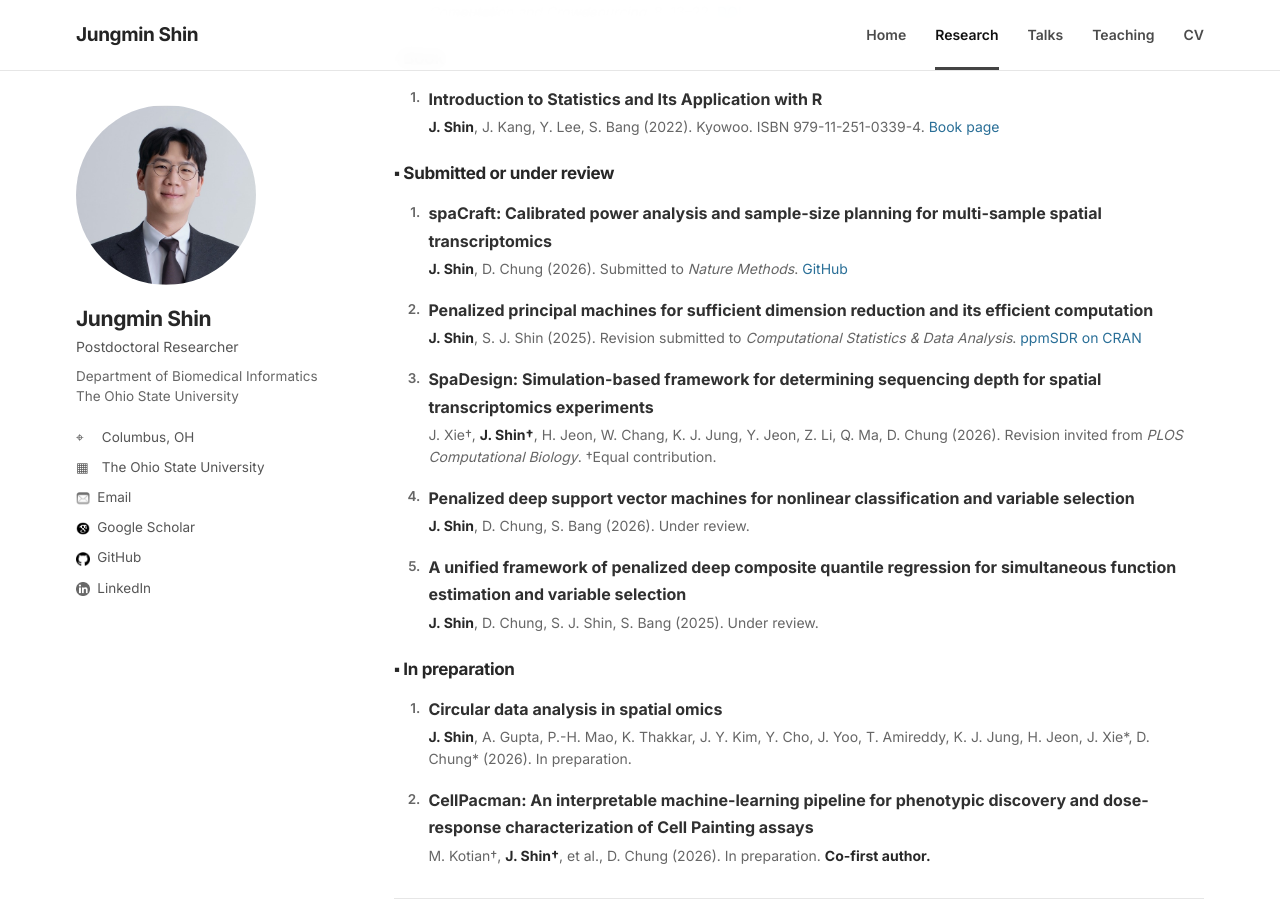
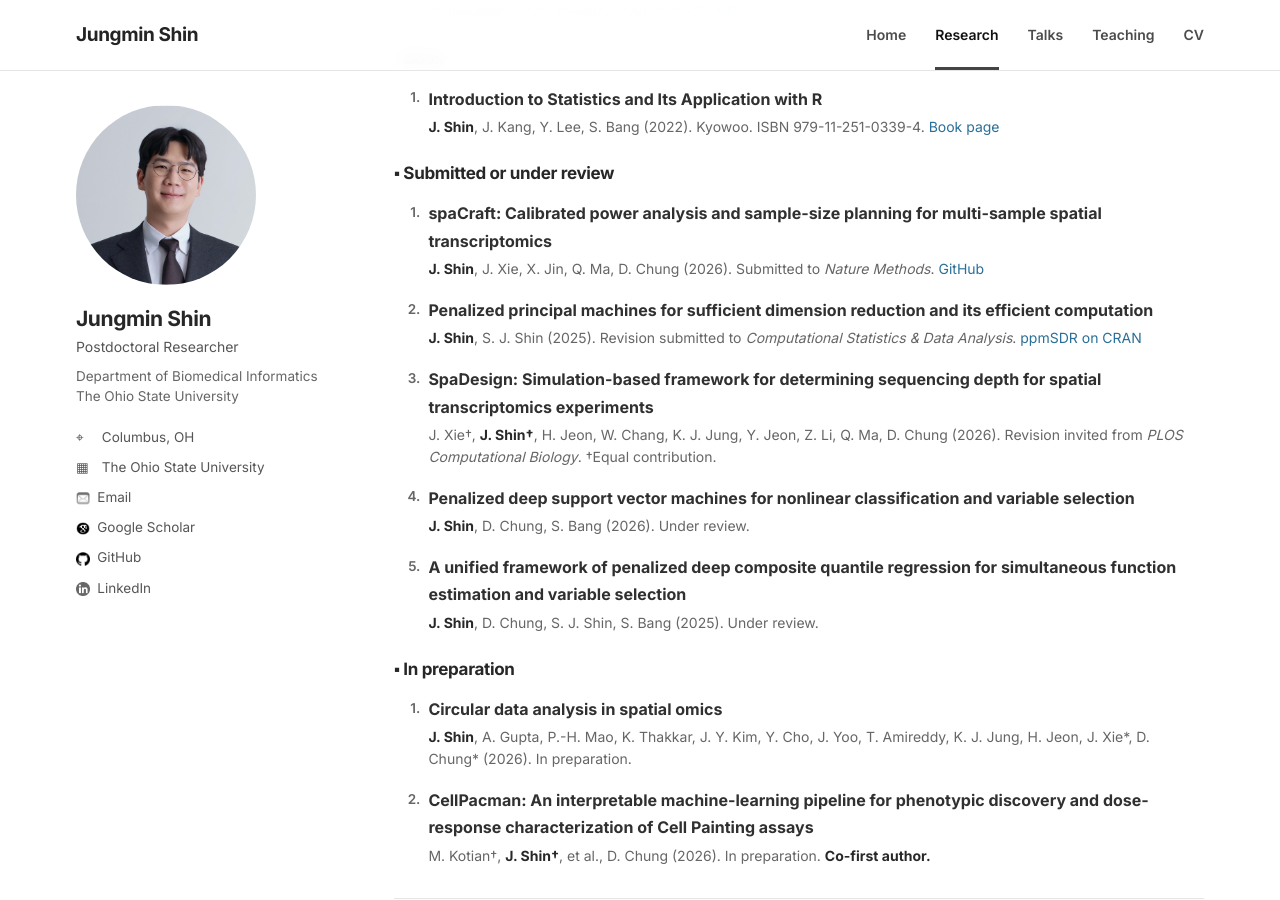
Before and after one commit to c16267/c16267.github.io, a Jekyll site: the page built from research.md, in a window 1280 px wide and 900 px high, scrolled down 742 px. Built offline with Jekyll 4.4.1, drawn with Linux system fonts in a browser that asks for light colours.

Commit message:
Update publication list in research.md

```diff
--- a/research.md
+++ b/research.md
@@ -32,7 +32,7 @@
 ### ▪ Submitted or under review
 
 <ol class="pub-list compact">
-  <li><div class="pub-title">spaCraft: Calibrated power analysis and sample-size planning for multi-sample spatial transcriptomics</div><div class="pub-meta"><strong>J. Shin</strong>, D. Chung (2026). Submitted to <em>Nature Methods</em>. <a href="https://github.com/c16267/spaCraft">GitHub</a></div></li>
+<li><div class="pub-title">spaCraft: Calibrated power analysis and sample-size planning for multi-sample spatial transcriptomics</div><div class="pub-meta"><strong>J. Shin</strong>, J. Xie, X. Jin, Q. Ma, D. Chung (2026). Submitted to <em>Nature Methods</em>. <a href="https://github.com/c16267/spaCraft">GitHub</a></div></li>
   <li><div class="pub-title">Penalized principal machines for sufficient dimension reduction and its efficient computation</div><div class="pub-meta"><strong>J. Shin</strong>, S. J. Shin (2025). Revision submitted to <em>Computational Statistics & Data Analysis</em>. <a href="https://cran.r-project.org/web/packages/ppmSDR/index.html">ppmSDR on CRAN</a></div></li>
   <li><div class="pub-title">SpaDesign: Simulation-based framework for determining sequencing depth for spatial transcriptomics experiments</div><div class="pub-meta">J. Xie†, <strong>J. Shin†</strong>, H. Jeon, W. Chang, K. J. Jung, Y. Jeon, Z. Li, Q. Ma, D. Chung (2026). Revision invited from <em>PLOS Computational Biology</em>. †Equal contribution.</div></li>
   <li><div class="pub-title">Penalized deep support vector machines for nonlinear classification and variable selection</div><div class="pub-meta"><strong>J. Shin</strong>, D. Chung, S. Bang (2026). Under review.</div></li>
```
